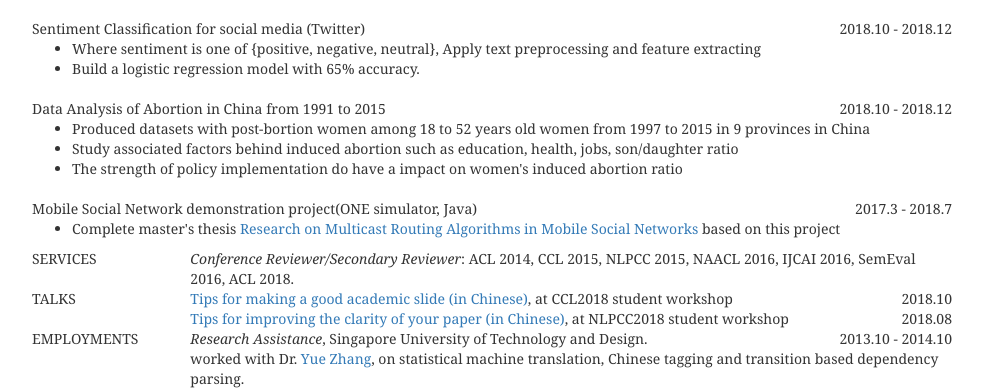
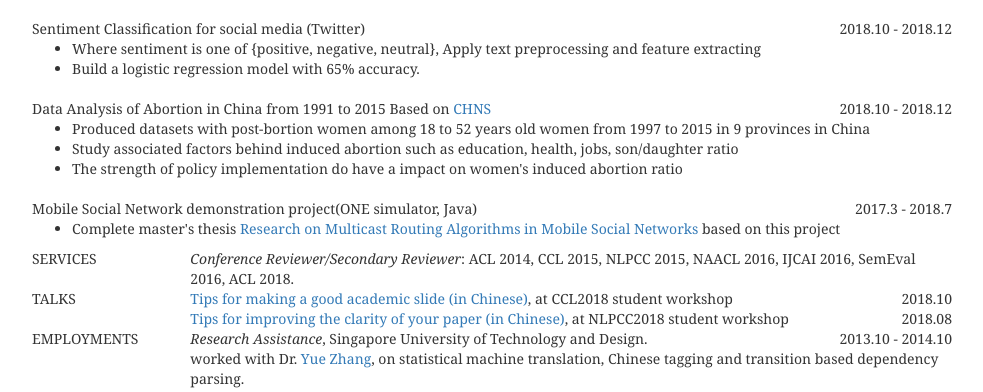
Before and after one commit to Anderbone/portfolio-project, a Django app: template jobs/templates/jobs/cv.html in a window 1280 px wide. Shown: the part 620-1012 px from the top of the page, without its empty margins (243-1226 px from the left). Run offline with Django 3.2, Linux system fonts and the light colour scheme; the template is opened without the code that fills it, so the values that code supplies are empty; some libraries are stand-ins or nearby versions.

Commit message:
project polish2 chns

```diff
--- a/jobs/templates/jobs/cv.html
+++ b/jobs/templates/jobs/cv.html
@@ -301,7 +301,7 @@ blockquote p { font-size: 14px; }
 
       <div class="row">
       <div class="col-md-12">
-        <div>Data Analysis of Abortion in China from 1991 to 2015 <span class="pull-right">2018.10 - 2018.12</span></div>
+        <div>Data Analysis of Abortion in China from 1991 to 2015 Based on <a href="https://www.cpc.unc.edu/projects/china">CHNS</a> <span class="pull-right">2018.10 - 2018.12</span></div>
 {#    What associated factors behind induced abortion in China: A Study on CHNS from 1991 to 2015#}
         <ul>
           <li>Produced datasets with post-bortion women among 18 to 52 years old women from 1997 to 2015 in 9 provinces in China</li>
```
